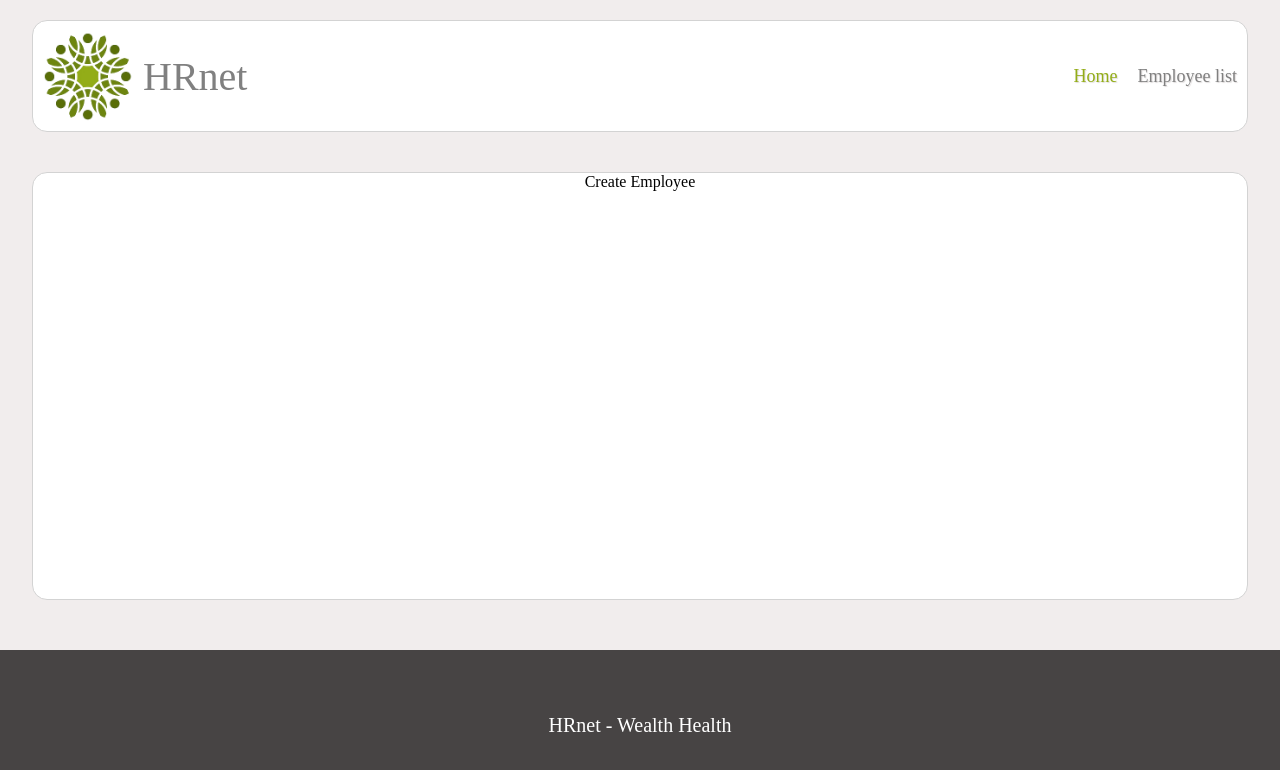
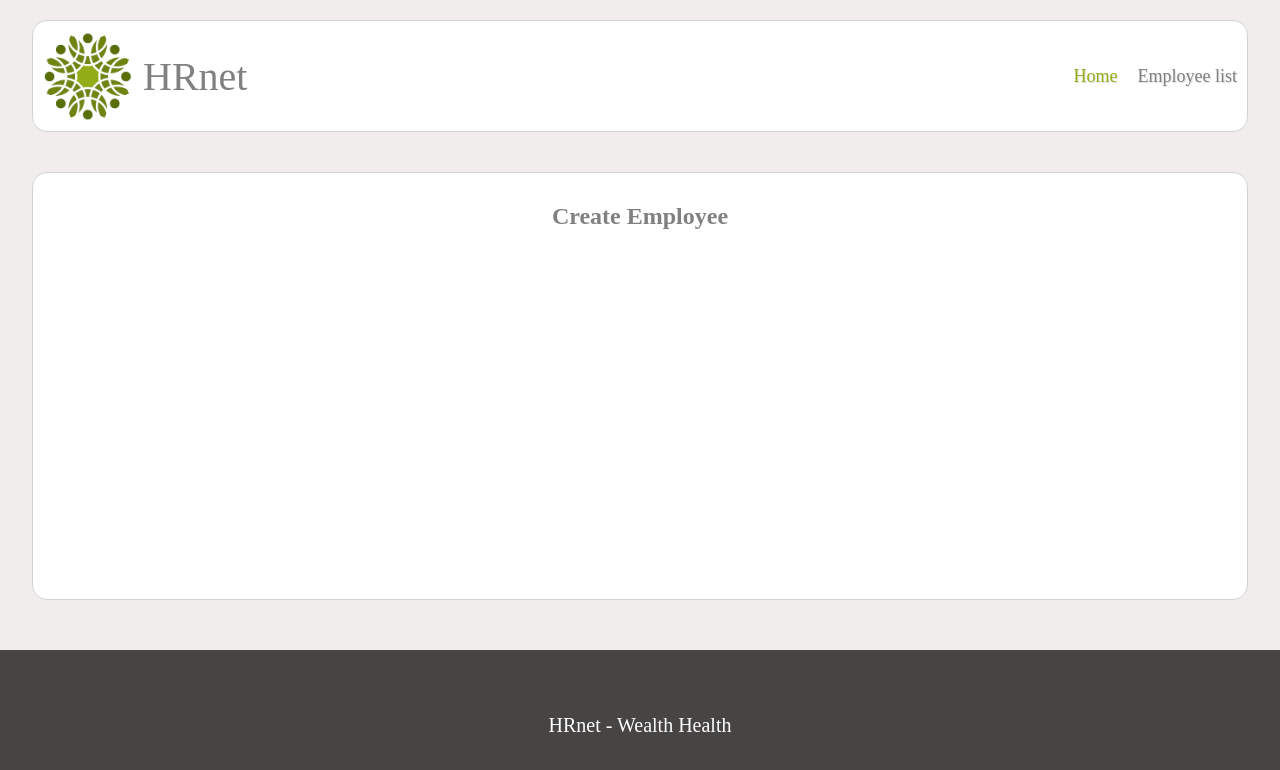
Before and after one commit to jbbrejon/openclassrooms-da-p14, a React (Vite) app: page / in a window 1280 px wide. Shown: the top 770 px of the page. Built offline with nearby package versions, Linux system fonts and the light colour scheme.

Commit message:
:heavy_plus_sign: Import Heading1 component

```diff
--- a/src/pages/CreateEmployee/CreateEmployee.jsx
+++ b/src/pages/CreateEmployee/CreateEmployee.jsx
@@ -1,5 +1,8 @@
 // Import dependencies
 import { useEffect } from "react"
+
+// Import components
+import Heading1 from "../../components/Heading1/Heading1";
 
 function CreateEmployee() {
     useEffect(() => {
@@ -7,7 +10,9 @@ function CreateEmployee() {
     }, []);
 
     return (
-        <main>Create Employee</main>
+        <main>
+            <Heading1 h1="Create Employee" />
+        </main>
     )
 }
 
--- a/src/pages/EmployeeList/EmployeeList.jsx
+++ b/src/pages/EmployeeList/EmployeeList.jsx
@@ -1,5 +1,8 @@
 // Import dependencies
 import { useEffect } from "react"
+
+// Import components
+import Heading1 from "../../components/Heading1/Heading1";
 
 function EmployeeList() {
     useEffect(() => {
@@ -7,7 +10,9 @@ function EmployeeList() {
     }, []);
 
     return (
-        <main>Employee List</main>
+        <main>
+            <Heading1 h1="Employee List" />
+        </main>
     )
 }
 
```
